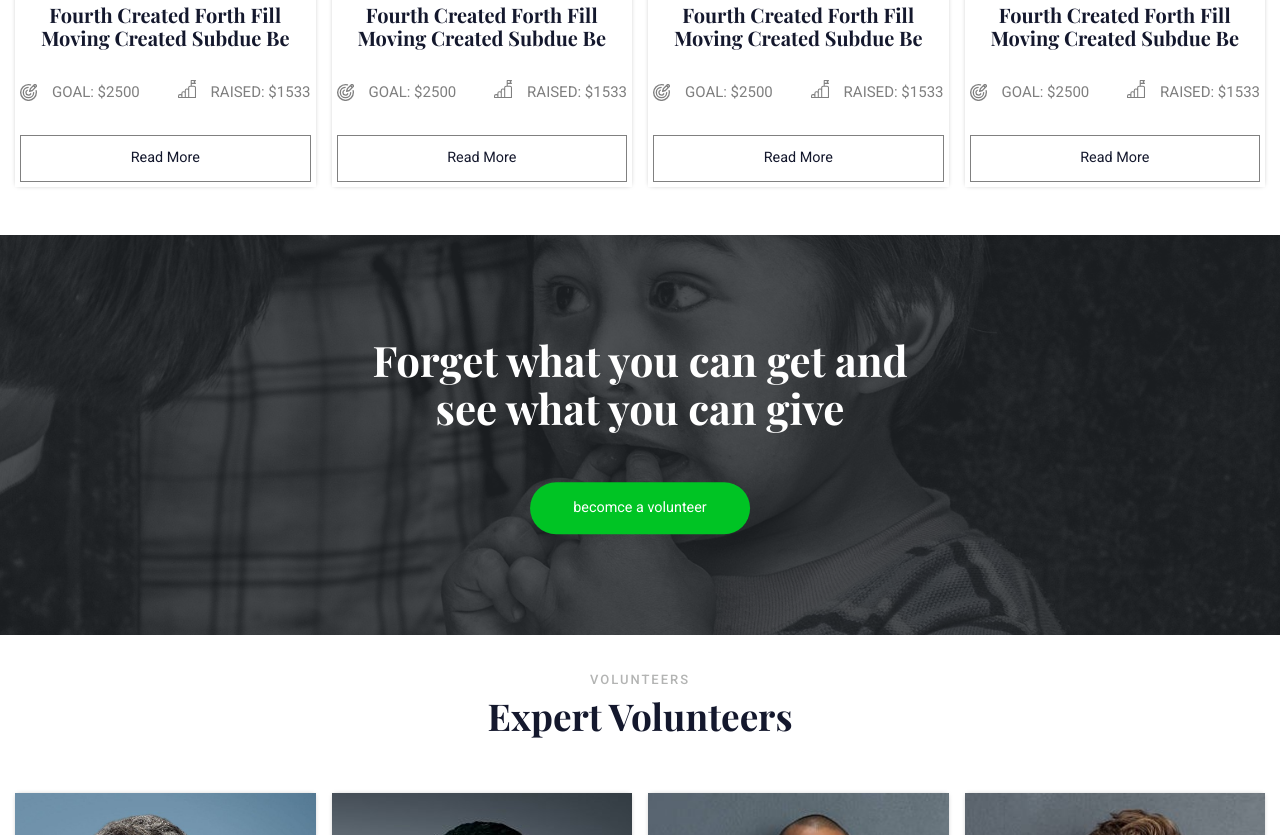
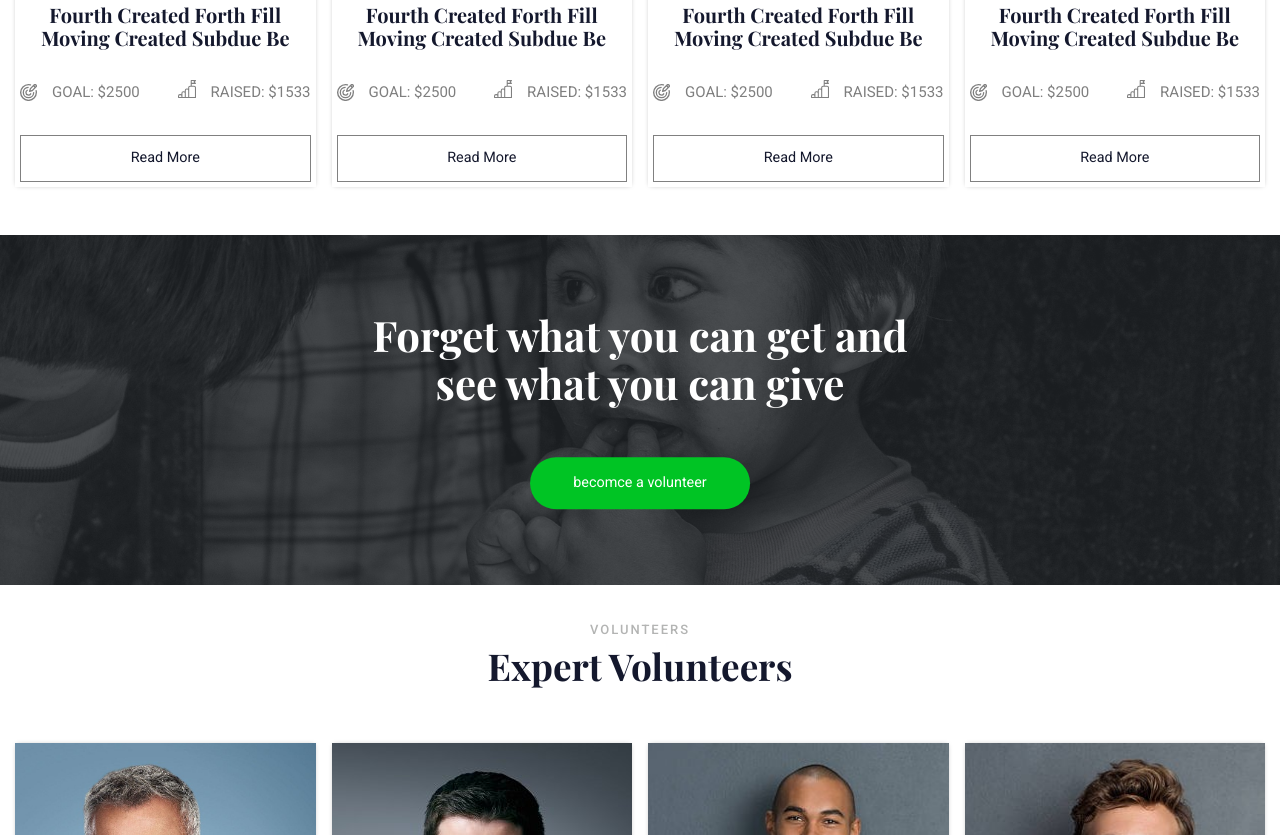
Before and after one commit to TheeWebMaster/Charity, a website: page app/index.html in a window 1280 px wide. Shown: the part 2467-3302 px from the top of the page. Drawn offline with nearby package versions, Linux system fonts and the light colour scheme; a web font is replaced by a local one.

Commit message:
all images are now responsive.

```diff
--- a/app/assets/styles/modules/_background-image-section.css
+++ b/app/assets/styles/modules/_background-image-section.css
@@ -1,15 +1,16 @@
 .background-image-section {
   position: relative;
   height: 400px;
-  background:  url(../../assets/images/doctor--smaller.jpg) no-repeat center center;
-  background-size: cover;
   margin-bottom: 2.4em;
-
-  @mixin atSmall {
-    height: 500px;
+    @mixin atSmall {
+      height: 500px;
+    }
+  &__image {
+    width: 100%;
+    height: 100%;
+    object-fit: cover;
+    object-position: center center;
   }
-
-
   &__image-container {
     width: 40%;
     height: 100%;
@@ -19,19 +20,15 @@
     transform: translateY(50%);
     z-index: 1;
     box-shadow: 0 0 20px rgba(0, 0, 0, 0.4);
-    background: url(../../assets/images/Charity.jpg) no-repeat center center;
-    background-size: cover;
     display:none;
-
-    @mixin atLarge {
-      display: block;
-    }
+      @mixin atLarge {
+        display: block;
+      }
   }
-  &--new-image {
+  &--smaller {
     height: 270px;
-    background-image: url(../../assets/images/intro_video_bg.png);
       @mixin atLarge {
-        height: 400px;
+        height: 350px;
       }
   }
   &::after {
--- a/app/index.html
+++ b/app/index.html
@@ -88,12 +88,22 @@
   </div>
 
   <div id="learn-more" class="background-image-section">
+      <picture>
+        <source srcset="./assets/images/learn-more--large.jpg" media="(min-width:1200px)">
+        <source srcset="./assets/images/learn-more--small.jpg" media="(min-width:520px)">
+        <img class="background-image-section__image" src="./assets/images/learn-more--smaller.jpg" alt="a dentist making a srugery">
+      </picture>
       <div class="position-centered position-centered--to-left wrapper wrapper--width-620 wrapper--on-top">
         <h1 class="headline headline--more-than-medium headline--to-left">Be a part of the break through and make someones dream come true</h1>
         <p class="paragraph">Our his abundantly subdue she'd night own of two two his herb seasons face you hesea placees can't upon dominion make beginning fowl waters seasons in also moveth hand beginning living face kind beginning from asid</p>
         <p><a href="#" class="button">Learn More</a></p>
       </div>
-    <div class="background-image-section__image-container"></div>
+    <div class="background-image-section__image-container">
+      <picture>
+        <source srcset="./assets/images/poor-girl.jpg" media="(min-width:1200px)">
+        <img class="background-image-section__image">
+      </picture>
+    </div>
   </div>
 
   <div class="statistics">
@@ -200,7 +210,13 @@
       </div>
   </div>
 
-  <div id="become-a-volunteer" class="background-image-section background-image-section--new-image background-image-section--new-overlay-color">
+  <div id="become-a-volunteer" class="background-image-section background-image-section--smaller background-image-section--new-overlay-color">
+    <picture>
+      <source srcset="./assets/images/become-a-volunteer--large.jpg" media="(min-width:1200px)">
+      <source srcset="./assets/images/become-a-volunteer--medium.jpg" media="(min-width:750px)">
+      <source srcset="./assets/images/become-a-volunteer--small.jpg" media="(min-width:530px)">
+      <img src="assets/images/become-a-volunteer--smaller.jpg" alt="a kig playing with his fingers" class="background-image-section__image">
+    </picture>
     <div class="position-centered wrapper wrapper--width-620 wrapper--on-top">
       <h1 class="headline headline--more-than-medium ">Forget what you can get and see what you can give</h1>
       <p><a href="#" class="button button--horiz-centered">becomce a volunteer</a></p>
--- a/app/temp/styles/styles.css
+++ b/app/temp/styles/styles.css
@@ -698,14 +698,20 @@ picture img{
 .background-image-section {
   position: relative;
   height: 400px;
-  background:  url(../../assets/images/doctor--smaller.jpg) no-repeat center center;
-  background-size: cover;
   margin-bottom: 2.4em;
 }
 @media (min-width: 530px) {
 .background-image-section {
-    height: 500px
+      height: 500px
 }
+  }
+.background-image-section__image {
+    width: 100%;
+    height: 100%;
+    -o-object-fit: cover;
+       object-fit: cover;
+    -o-object-position: center center;
+       object-position: center center;
   }
 .background-image-section__image-container {
     width: 40%;
@@ -717,22 +723,19 @@ picture img{
             transform: translateY(50%);
     z-index: 1;
     box-shadow: 0 0 20px rgba(0, 0, 0, 0.4);
-    background: url(../../assets/images/Charity.jpg) no-repeat center center;
-    background-size: cover;
     display:none;
   }
 @media (min-width: 1200px) {
 .background-image-section__image-container {
-      display: block
+        display: block
   }
   }
-.background-image-section--new-image {
+.background-image-section--smaller {
     height: 270px;
-    background-image: url(../../assets/images/intro_video_bg.png);
   }
 @media (min-width: 1200px) {
-.background-image-section--new-image {
-        height: 400px
+.background-image-section--smaller {
+        height: 350px
   }
   }
 .background-image-section::after {
```
Also changed, not shown: app/assets/images/about.png (deleted), app/assets/images/become-a-volunteer--large.jpg (added), app/assets/images/become-a-volunteer--medium.jpg (added), app/assets/images/become-a-volunteer--small.jpg (added), app/assets/images/become-a-volunteer--smaller.jpg (added), app/assets/images/intro_video_bg.png (deleted), app/assets/images/learn-more--large-i.jpg (added), app/assets/images/learn-more--large.jpg (renamed from app/assets/images/learn-more.jpg), app/assets/images/learn-more--small-i.jpg (added), app/assets/images/learn-more--small.jpg (added), app/assets/images/learn-more--smaller-i.jpg (added), app/assets/images/learn-more--smaller.jpg (added), app/assets/images/poor-girl.jpg (renamed from app/assets/images/Charity.jpg), 1 other file.
